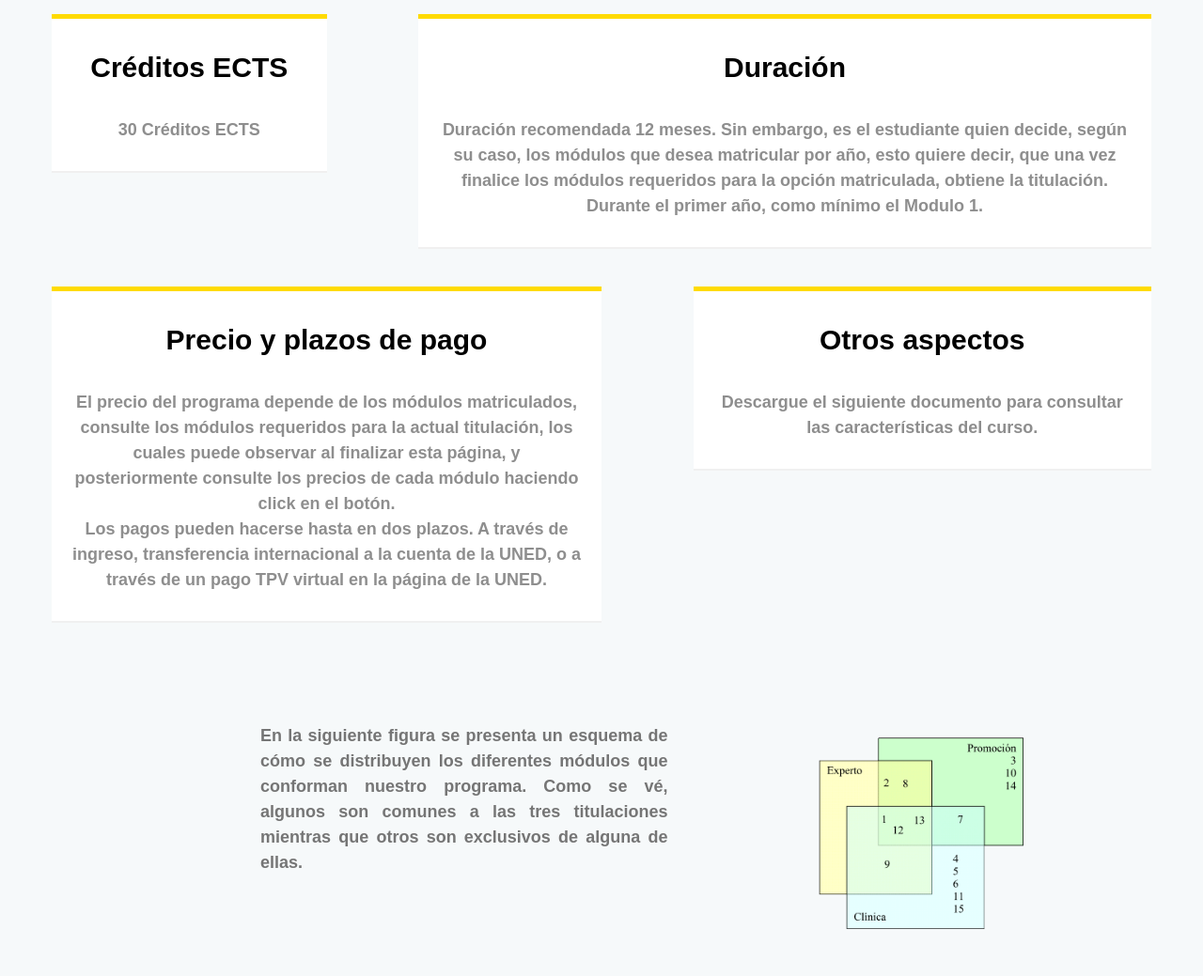
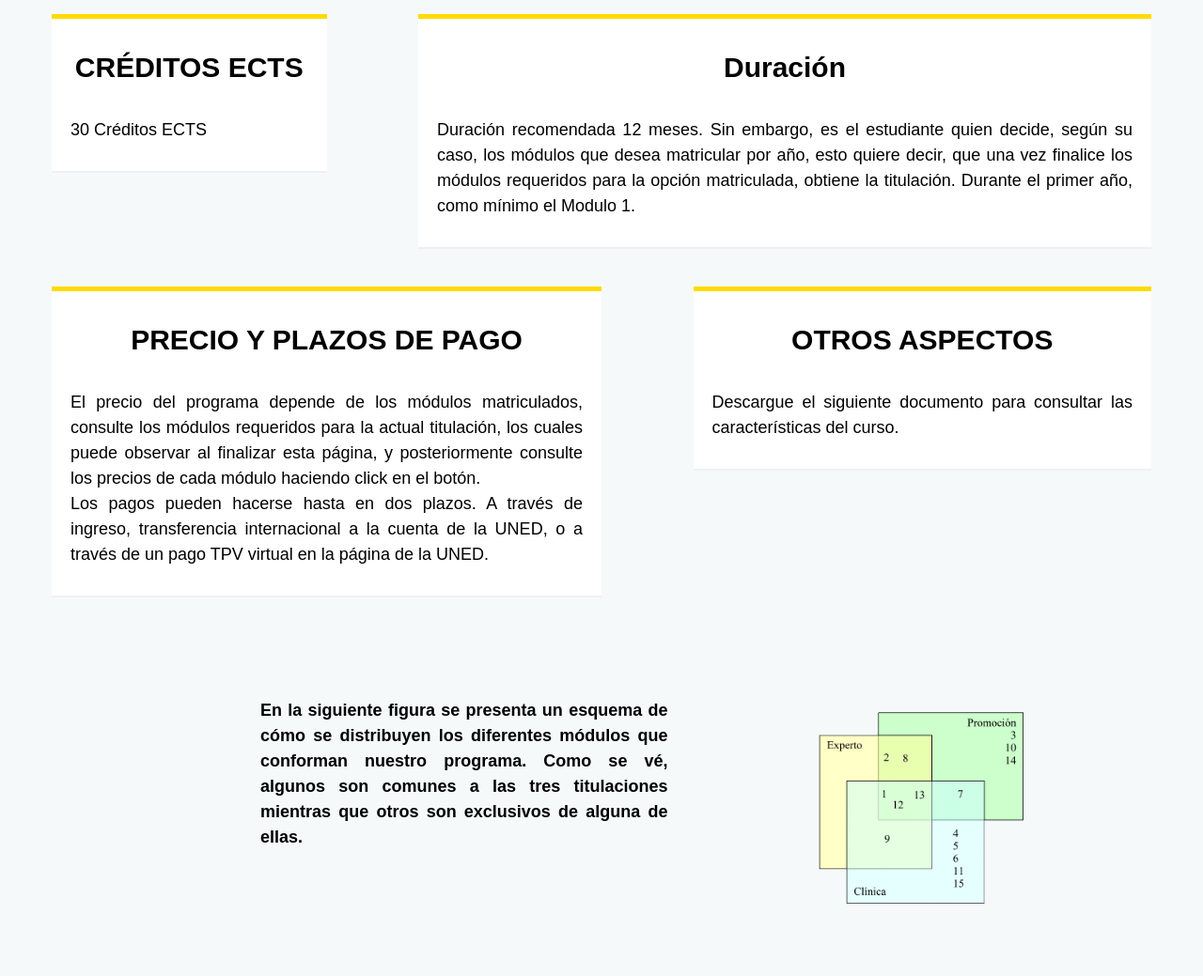
Before and after one commit to GCebria/PruebasUNED, a plain HTML site: page promocion.html in a window 1280 px wide. Shown: the part 740-1779 px from the top of the page at 94% size. Drawn offline with Linux system fonts and the light colour scheme.

Commit message:
cambios Andres

```diff
--- a/assets/css/custom.css
+++ b/assets/css/custom.css
@@ -205,7 +205,6 @@ text-align: center;
 }
 
 
-
 .thumbnail {
     background-color: #d8d8d8;
     height: inherit;
@@ -389,7 +388,7 @@ body{
 
 .bg-metodologia {
   background: url('metodologia.jpg') no-repeat center center;
-
+  background-color: #f0f0f0;
 }
 
 .bg-matricula {
@@ -414,6 +413,10 @@ body{
   color: white;
   background:transparent;
 }
+.carousel-inner a{
+  text-decoration: none !important;
+}
+
 
 .cuadraditos{
  height: 293px;
@@ -440,11 +443,12 @@ body{
 }
 
 .caja-texto {
-  font-weight: 700;
+  font-weight: 200;
   font-size: 18px;
   padding: 1.5em;
-  background: #f0f0f0;
+  background: white;
   box-shadow: inset 0 5px #0CE;
+
 }
 
 .clinica-shadow {
@@ -467,6 +471,12 @@ body{
   font-weight: 700;
 }
 
+.caja-texto p{
+  text-align: justify;
+  text-justify: inter-word;
+  color:black;
+}
+
 .checked {
   padding: 20px;
   background: #fff;
@@ -479,7 +489,7 @@ body{
   font-weight: 700;
   font-size: 18px;
   padding: 1.5em;
-  color: #757575;
+  color: black;
   text-align: justify;
   text-justify: inter-word;
 
--- a/promocion.html
+++ b/promocion.html
@@ -50,7 +50,7 @@
  <div class="container">
    <div class="row row-m-t bg-matricula">
     <div class="jumbotron text-center ">
-     <h1>Máster en Promoción de la Salud Sexual</h1>
+     <h1>MÁSTER EN PROMOCIÓN DE LA SALUD SEXUAL</h1>
      <hr>
     </div>
    </div>
@@ -63,7 +63,7 @@
     </div>
    <div class="row row-m-med">
     <div class="col-lg-3 col-md-3 col-xs-12 caja-texto promocion-shadow checked" align="center">
-    <h3>Créditos ECTS</h3> <br>
+    <h3>CRÉDITOS ECTS</h3> <br>
     <p>30 Créditos ECTS</p>
     </div>
     <div class="col-lg-1 col-md-1 col-xs-12 row-m-med"></div>
@@ -75,7 +75,7 @@
 
    <div class="row row-m-med">
     <div class="col-lg-6 col-md-6 col-xs-12 caja-texto promocion-shadow checked" align="center">
-    <h3>Precio y plazos de pago</h3> <br>
+    <h3>PRECIO Y PLAZOS DE PAGO</h3> <br>
     <p>El precio del programa depende de los módulos matriculados, consulte los módulos requeridos para la actual titulación, los cuales puede observar al finalizar esta página, y posteriormente consulte los precios de cada módulo haciendo click en el botón.<br>
 
     Los pagos pueden hacerse hasta en dos plazos. A través de ingreso, transferencia internacional a la cuenta de la UNED, o a través de un pago TPV virtual en la página de la UNED.</p>
@@ -83,7 +83,7 @@
     <div class="col-lg-1 col-md-1 col-xs-12 row-m-med"></div>
 
     <div class="col-lg-5 col-md-5 col-xs-12 caja-texto promocion-shadow checked" align="center">
-    <h3>Otros aspectos</h3> <br>
+    <h3>OTROS ASPECTOS</h3> <br>
     <p>Descargue el siguiente documento para consultar las características del curso.</p>
     </div>
    </div>
```
Also changed, not shown: Index.html (+17 -10 lines).
